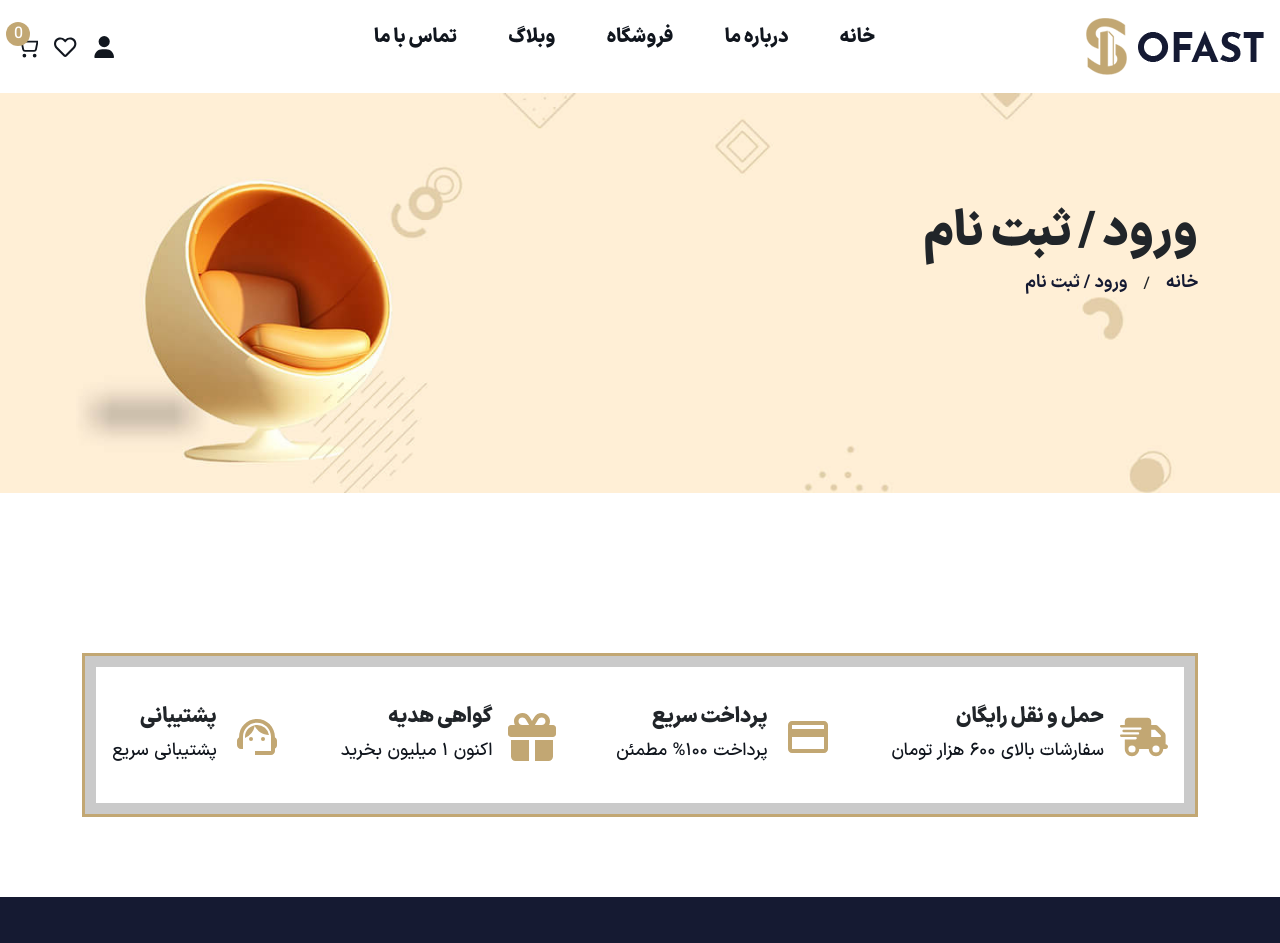
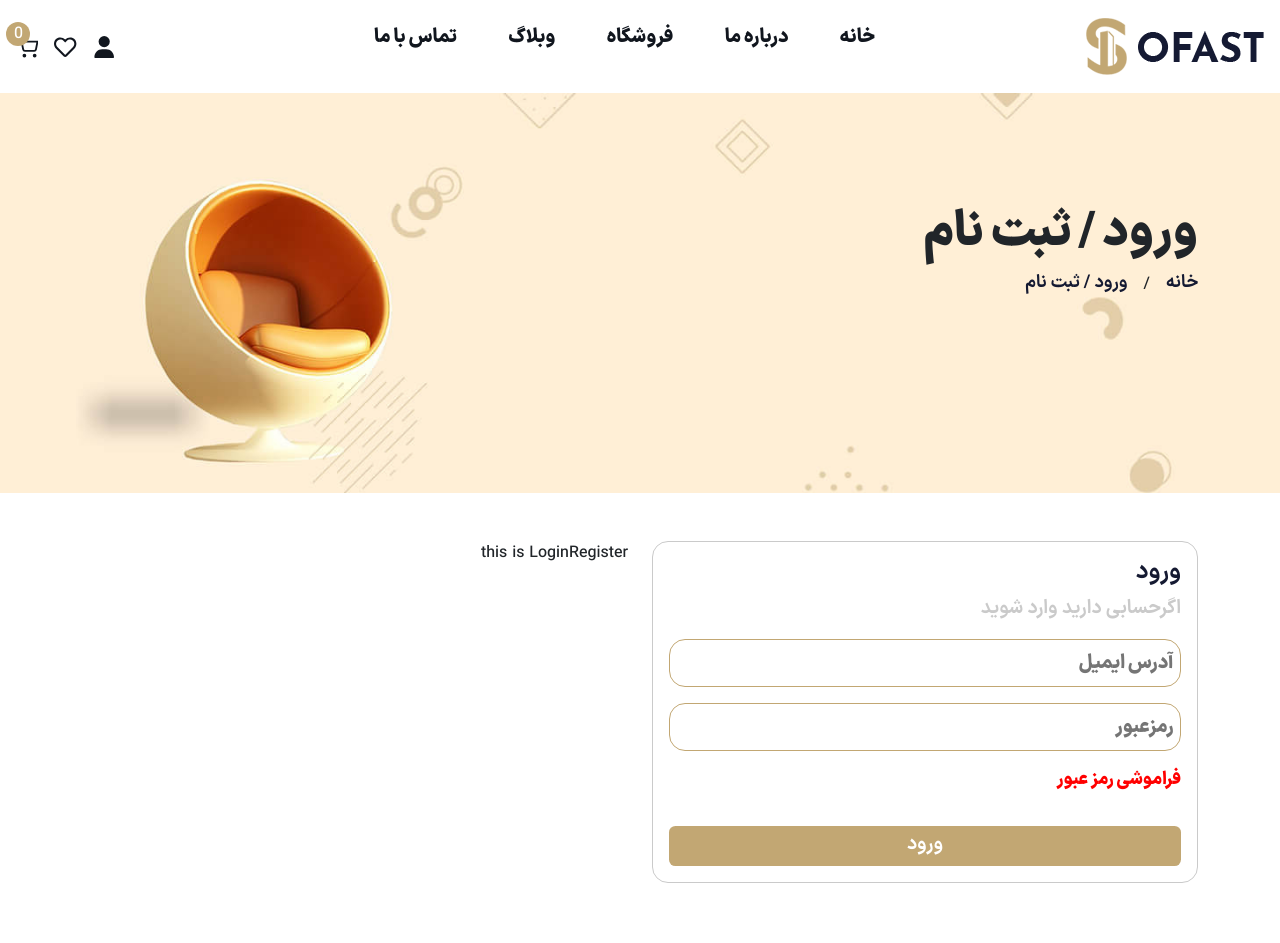
Before and after one commit to mohammadmehdidalvandii/sofast-homeShop, a Next.js app: page /LoginRegister in a window 1280 px wide. Shown: the top 943 px of the page. Built offline with nearby package versions, Linux system fonts and the light colour scheme.

Commit message:
create section login fot LoginRegister-page

```diff
--- a/src/app/LoginRegister/page.js
+++ b/src/app/LoginRegister/page.js
@@ -3,13 +3,23 @@ import Navbar from '../components/module/Navbar/Navbar'
 import PageHeader from '../components/module/PageHeader/PageHeader'
 import Overview from '../components/module/Overview/Overview'
 import Footer from '../components/module/Footer/Footer'
+import Login from '../components/template/loginRegister/Login/Login'
 
 function page() {
   return (
     <>
     <Navbar/>
     <PageHeader title='ورود / ثبت نام' text='ورود / ثبت نام'/>
-
+        <div className="container">
+            <div className="row mt-5">
+                <div className="col-lg-6 col-md-6 col-sm-12">
+                    <Login/>
+                </div>
+                <div className="col-lg-6 col-md-6 col-sm-12">
+                    this is LoginRegister
+                </div>
+            </div>
+        </div>
     <Overview/>
     <Footer/>
     </>
--- /dev/null
+++ b/src/app/components/template/loginRegister/Login/Login.js
@@ -0,0 +1,22 @@
+import React from 'react';
+import style from './Login.module.css';
+import Link from 'next/link';
+
+function Login() {
+  return (
+    <section className={style.login}>
+            <div className='content'>
+                <h6 className="content_title">ورود</h6>
+                <span className="content_text">اگرحسابی دارید وارد شوید</span>
+            </div>
+        <form action="#" className="form">
+            <input type="text" className="form_input" placeholder='آدرس ایمیل'/>
+            <input type="password" className="form_input" placeholder='رمزعبور'/>
+            <Link href='/' className='form_link_forget'>فراموشی رمز عبور</Link>
+            <button className="form_submit button">ورود</button>
+        </form>
+    </section>
+  )
+}
+
+export default Login
--- /dev/null
+++ b/src/app/components/template/loginRegister/Login/Login.module.css
@@ -0,0 +1,8 @@
+.login{
+    display: block;
+    width: 100%;
+    border: 1px solid var(--colorGray);
+    border-radius: 1rem;
+    padding: 1rem;
+    margin-bottom: 1rem;
+}
--- a/src/app/globals.css
+++ b/src/app/globals.css
@@ -74,5 +74,63 @@ body{
 background-color: var(--colorNavyBlue);
 }
 /* <<<< Button  >>>> */
-/* <<<<  >>>> */
-/* <<<<  >>>> */
+
+/* <<<< Content style for form loginRegister >>>> */
+.content{
+  display: block;
+  width: 100%;
+  margin-bottom: 1rem;
+}
+.content_title{
+  display: block;
+  font-family: var(--bold) !important;
+  font-size: 1.5rem !important;
+  font-weight: 700;
+  color: var(--colorNavyBlue);
+}
+.content_text{
+  display: block;
+  font-family: var(--bold) !important;
+  font-size: 1.2rem !important;
+  font-weight: 500;
+  color: var(--colorGray);
+}
+/* <<<< Content style for form loginRegister >>>> */
+/* <<<< form login-Register style >>>> */
+.form{
+  display: block;
+  width: 100%;
+}
+.form_input{
+  display: block;
+  width: 100%;
+  height: 3rem;
+  outline: none;
+  border: 1px solid var(--colorBrown);
+  border-radius: 1rem;
+  margin-bottom: 1rem;
+  padding-right: 0.4rem;
+  font-family: var(--black);
+  font-size: 1.2rem;
+  font-weight: 700;
+  color: var(--colorNavyBlue);
+}
+.form_link_forget{
+  display: block;
+  text-decoration: none;
+  color: red;
+  font-family: var(--black);
+  font-size: 1.1rem;
+  font-weight: 700;
+  transition: all 0.4s ease-out;
+}
+.form_link_forget:hover{
+  color: var(--colorBrown);
+}
+.form_submit{
+  border: none;
+  outline: none;
+  margin-top: 2rem;
+  width: 100%;
+}
+/* <<<< form login-Register style >>>> */
```
